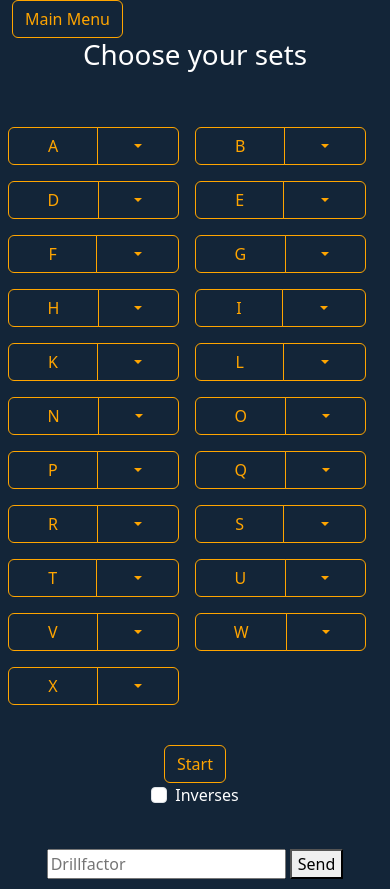
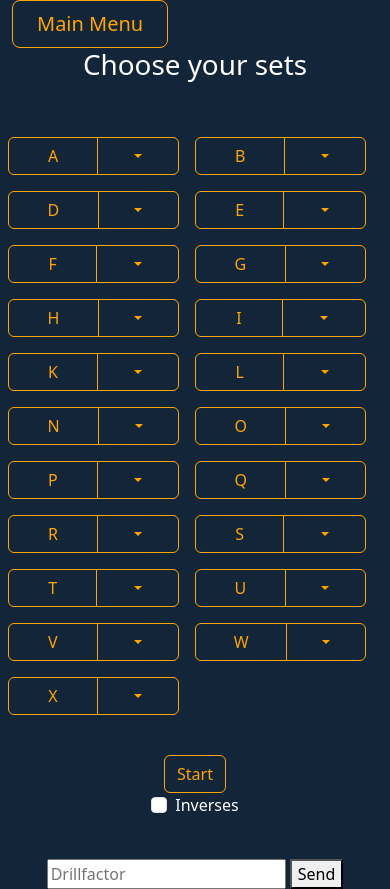
Before and after one commit to HazjoTheFox/BLDdrill, a plain HTML site: page index.html in a window 390 px wide. Both pictures are taken after a click on the button "Corners". Drawn offline with nearby package versions, Linux system fonts and the light colour scheme.

Commit message:
Fixed "main menu" button for mobile

```diff
--- a/index.html
+++ b/index.html
@@ -47,7 +47,7 @@
         <div class="container">
             <div class="row">
                 <div class="col">
-                    <button class="btn btn-outline-success" id="back">Main Menu</button>
+                    <a class="btn btn-outline-success btn-lg px-4" role="button" id="back">Main Menu</a>
                 </div>
             </div>
             <div class="row">
```
